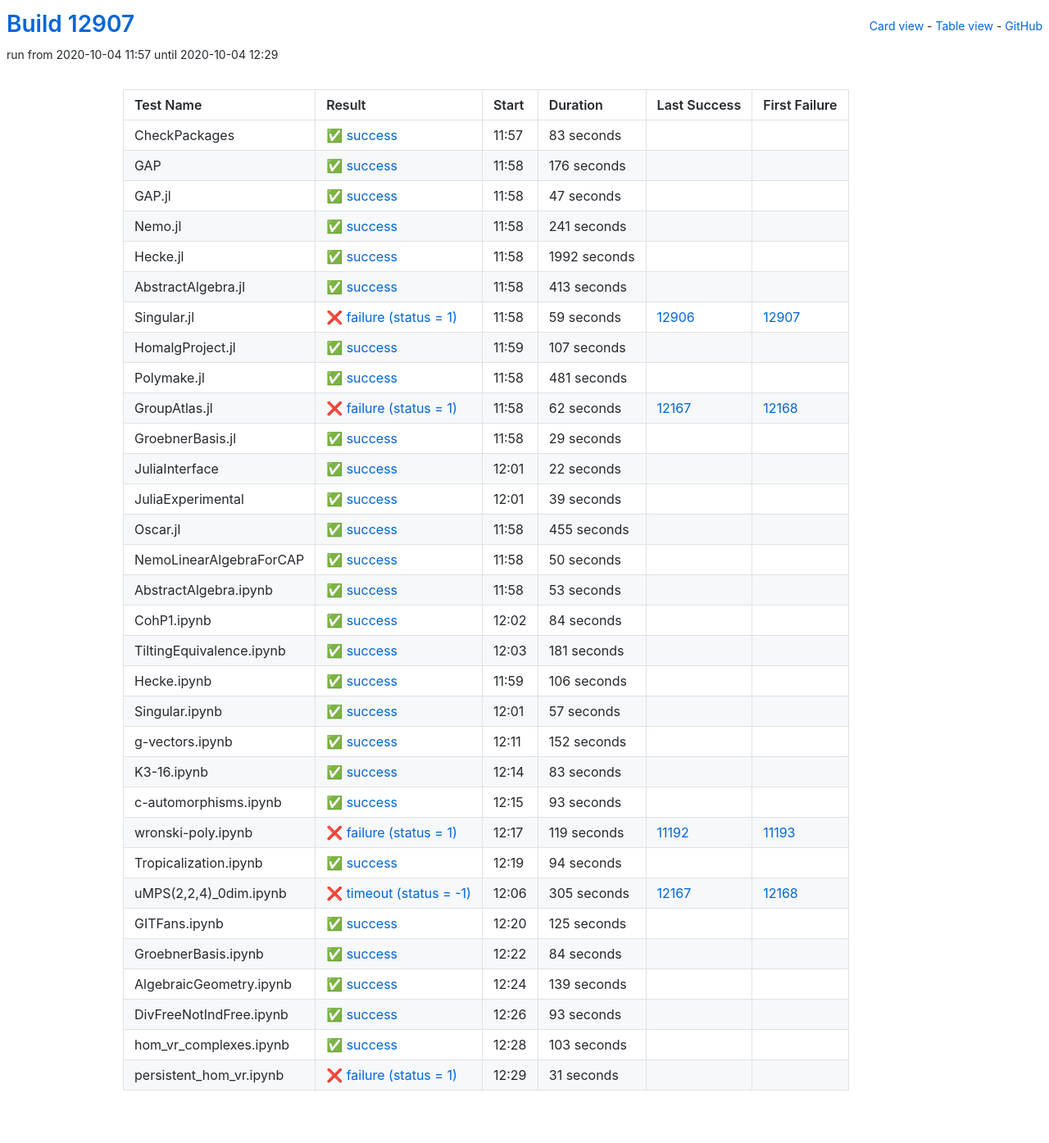
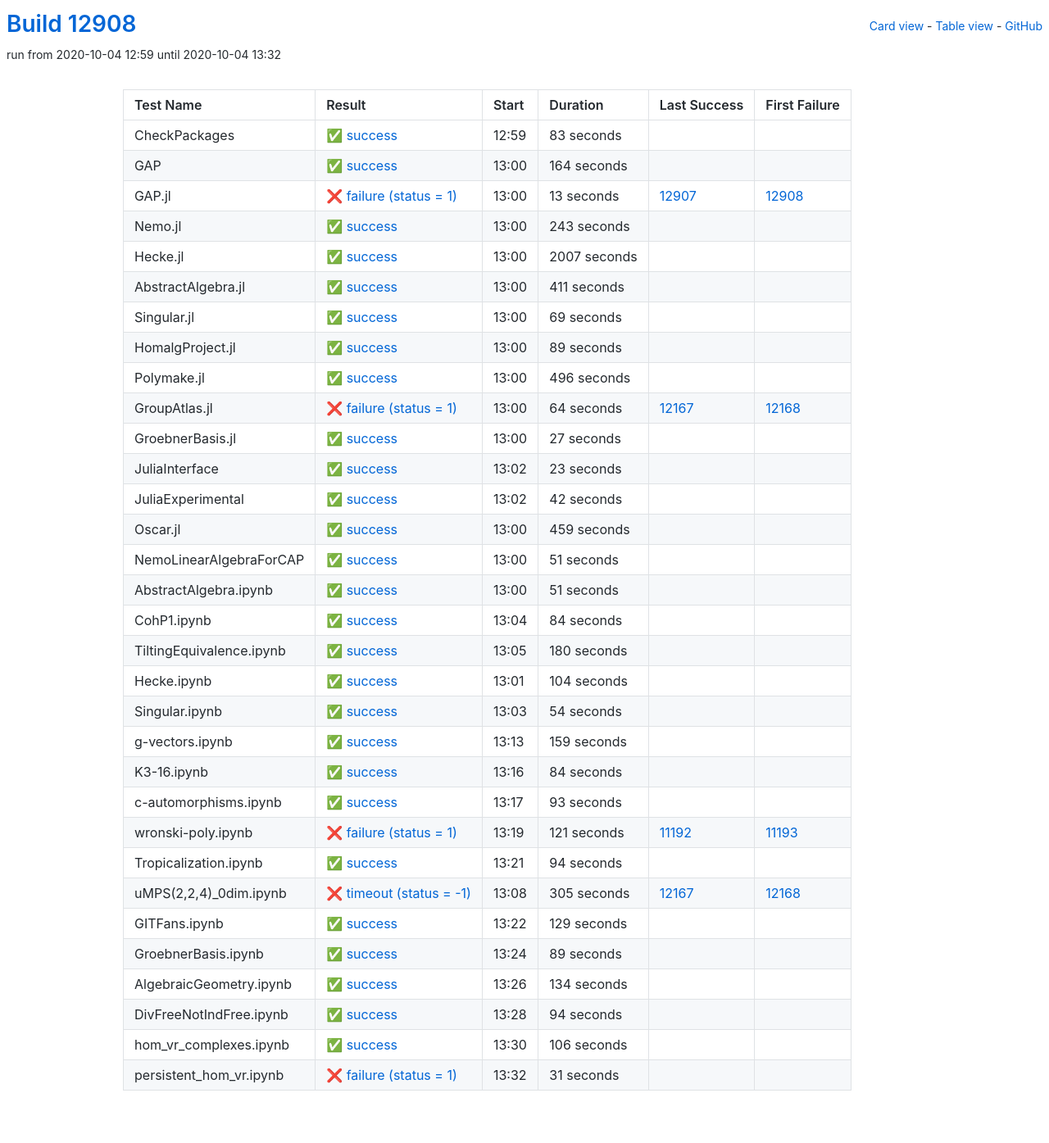
Before and after one commit to oscar-system/oscar-ci-status, a Jekyll site: the page built from table.html, in a window 1280 px wide. Shown: the whole page at 82% size. Built offline with Jekyll 4.4.1, drawn with Linux system fonts in a browser that asks for light colours.

Commit message:
Build #12908

```diff
--- a/_data/ci.yml
+++ b/_data/ci.yml
@@ -1,6 +1,6 @@
 ---
-build: 12907
-build_url: https://oscarci.mathematik.uni-kl.de/job/oscar/12907/
+build: 12908
+build_url: https://oscarci.mathematik.uni-kl.de/job/oscar/12908/
 job: oscar
 organization: oscar-system
 repo: oscar-ci-status
@@ -8,8 +8,8 @@
 tests:
 - name: CheckPackages
   id: checkpackages
-  log: https://oscarci.mathematik.uni-kl.de/job/oscar/12907/artifact/logs/build-12907/CheckPackages.log
-  start: 2020-10-04 11:57
+  log: https://oscarci.mathematik.uni-kl.de/job/oscar/12908/artifact/logs/build-12908/CheckPackages.log
+  start: 2020-10-04 12:59
   success: true
   exitcode: 0
   status: success
@@ -20,188 +20,188 @@
   first_failure_url:
 - name: GAP
   id: gap
-  log: https://oscarci.mathematik.uni-kl.de/job/oscar/12907/artifact/logs/build-12907/GAP.log
-  start: 2020-10-04 11:58
+  log: https://oscarci.mathematik.uni-kl.de/job/oscar/12908/artifact/logs/build-12908/GAP.log
+  start: 2020-10-04 13:00
   success: true
   exitcode: 0
   status: success
-  duration: 176
+  duration: 164
   last_success: false
   last_success_url:
   first_failure: false
   first_failure_url:
 - name: GAP.jl
   id: gap-jl
-  log: https://oscarci.mathematik.uni-kl.de/job/oscar/12907/artifact/logs/build-12907/GAP.jl.log
-  start: 2020-10-04 11:58
+  log: https://oscarci.mathematik.uni-kl.de/job/oscar/12908/artifact/logs/build-12908/GAP.jl.log
+  start: 2020-10-04 13:00
+  success: false
+  exitcode: 1
+  status: failure
+  duration: 13
+  last_success: 12907
+  last_success_url: https://oscarci.mathematik.uni-kl.de/job/oscar/12907/
+  first_failure: 12908
+  first_failure_url: https://oscarci.mathematik.uni-kl.de/job/oscar/12908/
+- name: Nemo.jl
+  id: nemo-jl
+  log: https://oscarci.mathematik.uni-kl.de/job/oscar/12908/artifact/logs/build-12908/Nemo.jl.log
+  start: 2020-10-04 13:00
   success: true
   exitcode: 0
   status: success
-  duration: 47
-  last_success: false
-  last_success_url:
-  first_failure: false
-  first_failure_url:
-- name: Nemo.jl
-  id: nemo-jl
-  log: https://oscarci.mathematik.uni-kl.de/job/oscar/12907/artifact/logs/build-12907/Nemo.jl.log
-  start: 2020-10-04 11:58
-  success: true
-  exitcode: 0
-  status: success
-  duration: 241
+  duration: 243
   last_success: false
   last_success_url:
   first_failure: false
   first_failure_url:
 - name: Hecke.jl
   id: hecke-jl
-  log: https://oscarci.mathematik.uni-kl.de/job/oscar/12907/artifact/logs/build-12907/Hecke.jl.log
-  start: 2020-10-04 11:58
+  log: https://oscarci.mathematik.uni-kl.de/job/oscar/12908/artifact/logs/build-12908/Hecke.jl.log
+  start: 2020-10-04 13:00
   success: true
   exitcode: 0
   status: success
-  duration: 1992
+  duration: 2007
   last_success: false
   last_success_url:
   first_failure: false
   first_failure_url:
 - name: AbstractAlgebra.jl
   id: abstractalgebra-jl
-  log: https://oscarci.mathematik.uni-kl.de/job/oscar/12907/artifact/logs/build-12907/AbstractAlgebra.jl.log
-  start: 2020-10-04 11:58
+  log: https://oscarci.mathematik.uni-kl.de/job/oscar/12908/artifact/logs/build-12908/AbstractAlgebra.jl.log
+  start: 2020-10-04 13:00
   success: true
   exitcode: 0
   status: success
-  duration: 413
+  duration: 411
   last_success: false
   last_success_url:
   first_failure: false
   first_failure_url:
 - name: Singular.jl
   id: singular-jl
-  log: https://oscarci.mathematik.uni-kl.de/job/oscar/12907/artifact/logs/build-12907/Singular.jl.log
-  start: 2020-10-04 11:58
-  success: false
-  exitcode: 1
-  status: failure
-  duration: 59
-  last_success: 12906
-  last_success_url: https://oscarci.mathematik.uni-kl.de/job/oscar/12906/
-  first_failure: 12907
-  first_failure_url: https://oscarci.mathematik.uni-kl.de/job/oscar/12907/
-- name: HomalgProject.jl
-  id: homalgproject-jl
-  log: https://oscarci.mathematik.uni-kl.de/job/oscar/12907/artifact/logs/build-12907/HomalgProject.jl.log
-  start: 2020-10-04 11:59
+  log: https://oscarci.mathematik.uni-kl.de/job/oscar/12908/artifact/logs/build-12908/Singular.jl.log
+  start: 2020-10-04 13:00
   success: true
   exitcode: 0
   status: success
-  duration: 107
+  duration: 69
+  last_success: false
+  last_success_url:
+  first_failure: false
+  first_failure_url:
+- name: HomalgProject.jl
+  id: homalgproject-jl
+  log: https://oscarci.mathematik.uni-kl.de/job/oscar/12908/artifact/logs/build-12908/HomalgProject.jl.log
+  start: 2020-10-04 13:00
+  success: true
+  exitcode: 0
+  status: success
+  duration: 89
   last_success: false
   last_success_url:
   first_failure: false
   first_failure_url:
 - name: Polymake.jl
   id: polymake-jl
-  log: https://oscarci.mathematik.uni-kl.de/job/oscar/12907/artifact/logs/build-12907/Polymake.jl.log
-  start: 2020-10-04 11:58
+  log: https://oscarci.mathematik.uni-kl.de/job/oscar/12908/artifact/logs/build-12908/Polymake.jl.log
+  start: 2020-10-04 13:00
   success: true
   exitcode: 0
   status: success
-  duration: 481
+  duration: 496
   last_success: false
   last_success_url:
   first_failure: false
   first_failure_url:
 - name: GroupAtlas.jl
   id: groupatlas-jl
-  log: https://oscarci.mathematik.uni-kl.de/job/oscar/12907/artifact/logs/build-12907/GroupAtlas.jl.log
-  start: 2020-10-04 11:58
+  log: https://oscarci.mathematik.uni-kl.de/job/oscar/12908/artifact/logs/build-12908/GroupAtlas.jl.log
+  start: 2020-10-04 13:00
   success: false
   exitcode: 1
   status: failure
-  duration: 62
+  duration: 64
   last_success: 12167
   last_success_url: https://oscarci.mathematik.uni-kl.de/job/oscar/12167/
   first_failure: 12168
   first_failure_url: https://oscarci.mathematik.uni-kl.de/job/oscar/12168/
 - name: GroebnerBasis.jl
   id: groebnerbasis-jl
-  log: https://oscarci.mathematik.uni-kl.de/job/oscar/12907/artifact/logs/build-12907/GroebnerBasis.jl.log
-  start: 2020-10-04 11:58
+  log: https://oscarci.mathematik.uni-kl.de/job/oscar/12908/artifact/logs/build-12908/GroebnerBasis.jl.log
+  start: 2020-10-04 13:00
   success: true
   exitcode: 0
   status: success
-  duration: 29
+  duration: 27
   last_success: false
   last_success_url:
   first_failure: false
   first_failure_url:
 - name: JuliaInterface
   id: juliainterface
-  log: https://oscarci.mathematik.uni-kl.de/job/oscar/12907/artifact/logs/build-12907/JuliaInterface.log
-  start: 2020-10-04 12:01
+  log: https://oscarci.mathematik.uni-kl.de/job/oscar/12908/artifact/logs/build-12908/JuliaInterface.log
+  start: 2020-10-04 13:02
   success: true
   exitcode: 0
   status: success
-  duration: 22
+  duration: 23
   last_success: false
   last_success_url:
   first_failure: false
   first_failure_url:
 - name: JuliaExperimental
   id: juliaexperimental
-  log: https://oscarci.mathematik.uni-kl.de/job/oscar/12907/artifact/logs/build-12907/JuliaExperimental.log
-  start: 2020-10-04 12:01
+  log: https://oscarci.mathematik.uni-kl.de/job/oscar/12908/artifact/logs/build-12908/JuliaExperimental.log
+  start: 2020-10-04 13:02
   success: true
   exitcode: 0
   status: success
-  duration: 39
+  duration: 42
   last_success: false
   last_success_url:
   first_failure: false
   first_failure_url:
 - name: Oscar.jl
   id: oscar-jl
-  log: https://oscarci.mathematik.uni-kl.de/job/oscar/12907/artifact/logs/build-12907/Oscar.jl.log
-  start: 2020-10-04 11:58
+  log: https://oscarci.mathematik.uni-kl.de/job/oscar/12908/artifact/logs/build-12908/Oscar.jl.log
+  start: 2020-10-04 13:00
   success: true
   exitcode: 0
   status: success
-  duration: 455
+  duration: 459
   last_success: false
   last_success_url:
   first_failure: false
   first_failure_url:
 - name: NemoLinearAlgebraForCAP
   id: nemolinearalgebraforcap
-  log: https://oscarci.mathematik.uni-kl.de/job/oscar/12907/artifact/logs/build-12907/NemoLinearAlgebraForCAP.log
-  start: 2020-10-04 11:58
+  log: https://oscarci.mathematik.uni-kl.de/job/oscar/12908/artifact/logs/build-12908/NemoLinearAlgebraForCAP.log
+  start: 2020-10-04 13:00
   success: true
   exitcode: 0
   status: success
-  duration: 50
+  duration: 51
   last_success: false
   last_success_url:
   first_failure: false
   first_failure_url:
 - name: AbstractAlgebra.ipynb
   id: abstractalgebra-ipynb
-  log: https://oscarci.mathematik.uni-kl.de/job/oscar/12907/artifact/logs/build-12907/AbstractAlgebra.ipynb.log
-  start: 2020-10-04 11:58
+  log: https://oscarci.mathematik.uni-kl.de/job/oscar/12908/artifact/logs/build-12908/AbstractAlgebra.ipynb.log
+  start: 2020-10-04 13:00
   success: true
   exitcode: 0
   status: success
-  duration: 53
+  duration: 51
   last_success: false
   last_success_url:
   first_failure: false
   first_failure_url:
 - name: CohP1.ipynb
   id: cohp1-ipynb
-  log: https://oscarci.mathematik.uni-kl.de/job/oscar/12907/artifact/logs/build-12907/CohP1.ipynb.log
-  start: 2020-10-04 12:02
+  log: https://oscarci.mathematik.uni-kl.de/job/oscar/12908/artifact/logs/build-12908/CohP1.ipynb.log
+  start: 2020-10-04 13:04
   success: true
   exitcode: 0
   status: success
@@ -212,68 +212,68 @@
   first_failure_url:
 - name: TiltingEquivalence.ipynb
   id: tiltingequivalence-ipynb
-  log: https://oscarci.mathematik.uni-kl.de/job/oscar/12907/artifact/logs/build-12907/TiltingEquivalence.ipynb.log
-  start: 2020-10-04 12:03
+  log: https://oscarci.mathematik.uni-kl.de/job/oscar/12908/artifact/logs/build-12908/TiltingEquivalence.ipynb.log
+  start: 2020-10-04 13:05
   success: true
   exitcode: 0
   status: success
-  duration: 181
+  duration: 180
   last_success: false
   last_success_url:
   first_failure: false
   first_failure_url:
 - name: Hecke.ipynb
   id: hecke-ipynb
-  log: https://oscarci.mathematik.uni-kl.de/job/oscar/12907/artifact/logs/build-12907/Hecke.ipynb.log
-  start: 2020-10-04 11:59
+  log: https://oscarci.mathematik.uni-kl.de/job/oscar/12908/artifact/logs/build-12908/Hecke.ipynb.log
+  start: 2020-10-04 13:01
   success: true
   exitcode: 0
   status: success
-  duration: 106
+  duration: 104
   last_success: false
   last_success_url:
   first_failure: false
   first_failure_url:
 - name: Singular.ipynb
   id: singular-ipynb
-  log: https://oscarci.mathematik.uni-kl.de/job/oscar/12907/artifact/logs/build-12907/Singular.ipynb.log
-  start: 2020-10-04 12:01
+  log: https://oscarci.mathematik.uni-kl.de/job/oscar/12908/artifact/logs/build-12908/Singular.ipynb.log
+  start: 2020-10-04 13:03
   success: true
   exitcode: 0
   status: success
-  duration: 57
+  duration: 54
   last_success: false
   last_success_url:
   first_failure: false
   first_failure_url:
 - name: g-vectors.ipynb
   id: g-vectors-ipynb
-  log: https://oscarci.mathematik.uni-kl.de/job/oscar/12907/artifact/logs/build-12907/g-vectors.ipynb.log
-  start: 2020-10-04 12:11
+  log: https://oscarci.mathematik.uni-kl.de/job/oscar/12908/artifact/logs/build-12908/g-vectors.ipynb.log
+  start: 2020-10-04 13:13
   success: true
   exitcode: 0
   status: success
-  duration: 152
+  duration: 159
   last_success: false
   last_success_url:
   first_failure: false
   first_failure_url:
 - name: K3-16.ipynb
   id: k3-16-ipynb
-  log: https://oscarci.mathematik.uni-kl.de/job/oscar/12907/artifact/logs/build-12907/K3-16.ipynb.log
-  start: 2020-10-04 12:14
+  log: https://oscarci.mathematik.uni-kl.de/job/oscar/12908/artifact/logs/build-12908/K3-16.ipynb.log
+  start: 2020-10-04 13:16
   success: true
   exitcode: 0
   status: success
-  duration: 83
+  duration: 84
   last_success: false
   last_success_url:
   first_failure: false
   first_failure_url:
 - name: c-automorphisms.ipynb
   id: c-automorphisms-ipynb
-  log: https://oscarci.mathematik.uni-kl.de/job/oscar/12907/artifact/logs/build-12907/c-automorphisms.ipynb.log
-  start: 2020-10-04 12:15
+  log: https://oscarci.mathematik.uni-kl.de/job/oscar/12908/artifact/logs/build-12908/c-automorphisms.ipynb.log
+  start: 2020-10-04 13:17
   success: true
   exitcode: 0
   status: success
@@ -284,20 +284,20 @@
   first_failure_url:
 - name: wronski-poly.ipynb
   id: wronski-poly-ipynb
-  log: https://oscarci.mathematik.uni-kl.de/job/oscar/12907/artifact/logs/build-12907/wronski-poly.ipynb.log
-  start: 2020-10-04 12:17
+  log: https://oscarci.mathematik.uni-kl.de/job/oscar/12908/artifact/logs/build-12908/wronski-poly.ipynb.log
+  start: 2020-10-04 13:19
   success: false
   exitcode: 1
   status: failure
-  duration: 119
+  duration: 121
   last_success: 11192
   last_success_url: https://oscarci.mathematik.uni-kl.de/job/oscar/11192/
   first_failure: 11193
   first_failure_url: https://oscarci.mathematik.uni-kl.de/job/oscar/11193/
 - name: Tropicalization.ipynb
   id: tropicalization-ipynb
-  log: https://oscarci.mathematik.uni-kl.de/job/oscar/12907/artifact/logs/build-12907/Tropicalization.ipynb.log
-  start: 2020-10-04 12:19
+  log: https://oscarci.mathematik.uni-kl.de/job/oscar/12908/artifact/logs/build-12908/Tropicalization.ipynb.log
+  start: 2020-10-04 13:21
   success: true
   exitcode: 0
   status: success
@@ -308,8 +308,8 @@
   first_failure_url:
 - name: uMPS(2,2,4)_0dim.ipynb
   id: umps-2-2-4-0dim-ipynb
-  log: https://oscarci.mathematik.uni-kl.de/job/oscar/12907/artifact/logs/build-12907/uMPS-2-2-4-_0dim.ipynb.log
-  start: 2020-10-04 12:06
+  log: https://oscarci.mathematik.uni-kl.de/job/oscar/12908/artifact/logs/build-12908/uMPS-2-2-4-_0dim.ipynb.log
+  start: 2020-10-04 13:08
   success: false
   exitcode: -1
   status: timeout
@@ -320,68 +320,68 @@
   first_failure_url: https://oscarci.mathematik.uni-kl.de/job/oscar/12168/
 - name: GITFans.ipynb
   id: gitfans-ipynb
-  log: https://oscarci.mathematik.uni-kl.de/job/oscar/12907/artifact/logs/build-12907/GITFans.ipynb.log
-  start: 2020-10-04 12:20
+  log: https://oscarci.mathematik.uni-kl.de/job/oscar/12908/artifact/logs/build-12908/GITFans.ipynb.log
+  start: 2020-10-04 13:22
   success: true
   exitcode: 0
   status: success
-  duration: 125
+  duration: 129
   last_success: false
   last_success_url:
   first_failure: false
   first_failure_url:
 - name: GroebnerBasis.ipynb
   id: groebnerbasis-ipynb
-  log: https://oscarci.mathematik.uni-kl.de/job/oscar/12907/artifact/logs/build-12907/GroebnerBasis.ipynb.log
-  start: 2020-10-04 12:22
+  log: https://oscarci.mathematik.uni-kl.de/job/oscar/12908/artifact/logs/build-12908/GroebnerBasis.ipynb.log
+  start: 2020-10-04 13:24
   success: true
   exitcode: 0
   status: success
-  duration: 84
+  duration: 89
   last_success: false
   last_success_url:
   first_failure: false
   first_failure_url:
 - name: AlgebraicGeometry.ipynb
   id: algebraicgeometry-ipynb
-  log: https://oscarci.mathematik.uni-kl.de/job/oscar/12907/artifact/logs/build-12907/AlgebraicGeometry.ipynb.log
-  start: 2020-10-04 12:24
+  log: https://oscarci.mathematik.uni-kl.de/job/oscar/12908/artifact/logs/build-12908/AlgebraicGeometry.ipynb.log
+  start: 2020-10-04 13:26
   success: true
   exitcode: 0
   status: success
-  duration: 139
+  duration: 134
   last_success: false
   last_success_url:
   first_failure: false
   first_failure_url:
 - name: DivFreeNotIndFree.ipynb
   id: divfreenotindfree-ipynb
-  log: https://oscarci.mathematik.uni-kl.de/job/oscar/12907/artifact/logs/build-12907/DivFreeNotIndFree.ipynb.log
-  start: 2020-10-04 12:26
+  log: https://oscarci.mathematik.uni-kl.de/job/oscar/12908/artifact/logs/build-12908/DivFreeNotIndFree.ipynb.log
+  start: 2020-10-04 13:28
   success: true
   exitcode: 0
   status: success
-  duration: 93
+  duration: 94
   last_success: false
   last_success_url:
   first_failure: false
   first_failure_url:
 - name: hom_vr_complexes.ipynb
   id: hom-vr-complexes-ipynb
-  log: https://oscarci.mathematik.uni-kl.de/job/oscar/12907/artifact/logs/build-12907/hom_vr_complexes.ipynb.log
-  start: 2020-10-04 12:28
+  log: https://oscarci.mathematik.uni-kl.de/job/oscar/12908/artifact/logs/build-12908/hom_vr_complexes.ipynb.log
+  start: 2020-10-04 13:30
   success: true
   exitcode: 0
   status: success
-  duration: 103
+  duration: 106
   last_success: false
   last_success_url:
   first_failure: false
   first_failure_url:
 - name: persistent_hom_vr.ipynb
   id: persistent-hom-vr-ipynb
-  log: https://oscarci.mathematik.uni-kl.de/job/oscar/12907/artifact/logs/build-12907/persistent_hom_vr.ipynb.log
-  start: 2020-10-04 12:29
+  log: https://oscarci.mathematik.uni-kl.de/job/oscar/12908/artifact/logs/build-12908/persistent_hom_vr.ipynb.log
+  start: 2020-10-04 13:32
   success: false
   exitcode: 1
   status: failure
```
Also changed, not shown: README.md.
